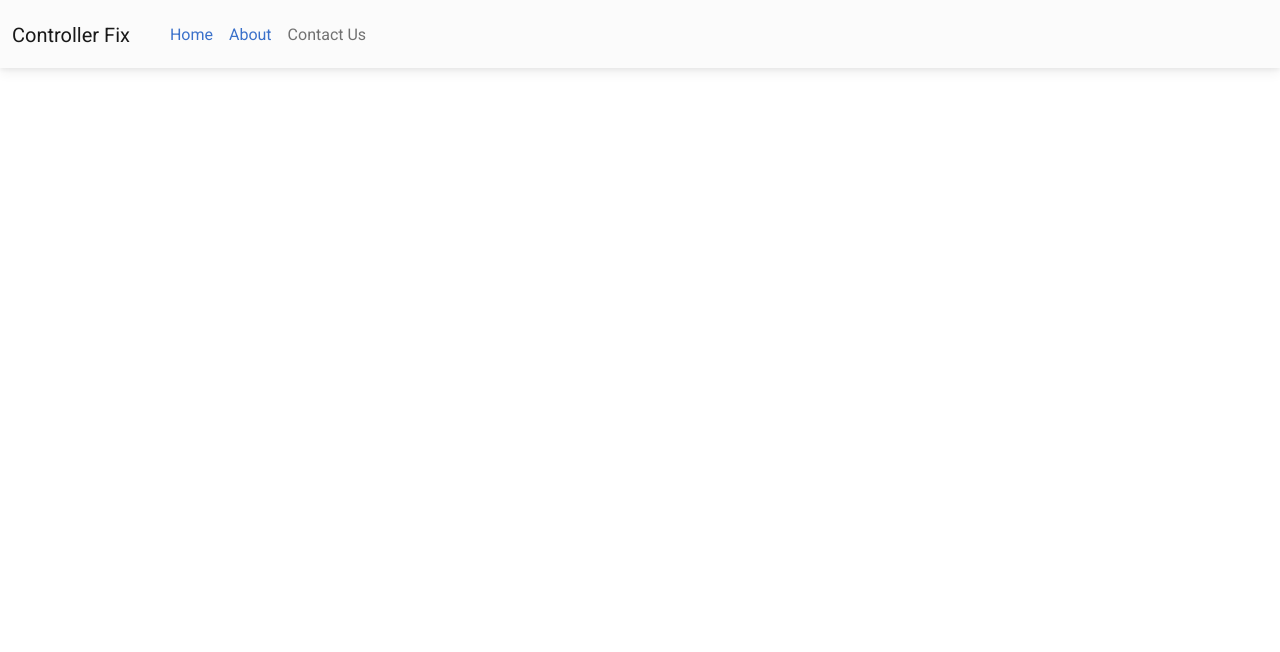
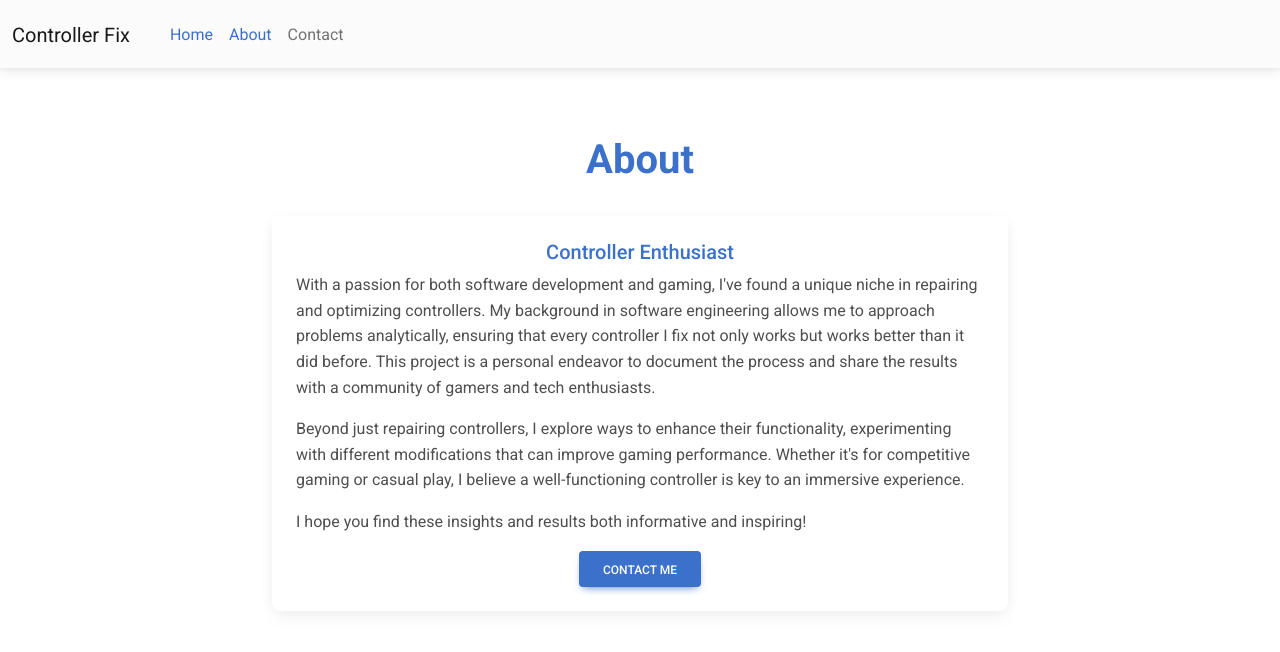
Before and after one commit to jdboisvert/control-fix-website, a React (Create React App) app in the folder controller-fix/: page /about in a window 1280 px wide. Shown: the top 652 px of the page. Built offline with nearby package versions, Linux system fonts and the light colour scheme.

Commit message:
feature: Added About page and formatted all the files.

```diff
--- a/controller-fix/src/App.js
+++ b/controller-fix/src/App.js
@@ -2,7 +2,8 @@ import React from 'react';
 import './App.css';
 import ControllerGrid from './components/ControllerGrid';
 import ControllerDetails from './components/ControllerDetails';
-import ContactForm from './components/ContactForm'; // Adjust the path as necessary
+import ContactForm from './components/ContactForm';
+import About from './components/About';
 import { BrowserRouter as Router, Routes, Route } from 'react-router-dom';
 import Navigation from './components/Navigation';
 
@@ -15,6 +16,7 @@ function App() {
           <Routes>
             <Route path="/" element={<ControllerGrid />} />
             <Route path="/controller/:id" element={<ControllerDetails />} />
+            <Route path="/about" element={<About />} />
             <Route path="/contact" element={<ContactForm />} />
           </Routes>
         </main>
--- /dev/null
+++ b/controller-fix/src/components/About.js
@@ -0,0 +1,45 @@
+import React from 'react';
+import {
+    MDBContainer,
+    MDBRow,
+    MDBCol,
+    MDBCard,
+    MDBCardBody,
+    MDBCardTitle,
+    MDBCardText,
+    MDBBtn,
+    MDBTypography
+} from 'mdb-react-ui-kit';
+
+const About = () => {
+    return (
+        <MDBContainer className="my-5">
+            <MDBTypography tag='h1' className='text-center mb-4 pb-2 text-primary fw-bold'>
+                About
+            </MDBTypography>
+            <MDBRow className='justify-content-center'>
+                <MDBCol md='8'>
+                    <MDBCard alignment='center'>
+                        <MDBCardBody>
+                            <MDBCardTitle className='text-primary'>
+                                Controller Enthusiast
+                            </MDBCardTitle>
+                            <MDBCardText className='text-start'>
+                                With a passion for both software development and gaming, I've found a unique niche in repairing and optimizing controllers. My background in software engineering allows me to approach problems analytically, ensuring that every controller I fix not only works but works better than it did before. This project is a personal endeavor to document the process and share the results with a community of gamers and tech enthusiasts.
+                            </MDBCardText>
+                            <MDBCardText className='text-start'>
+                                Beyond just repairing controllers, I explore ways to enhance their functionality, experimenting with different modifications that can improve gaming performance. Whether it's for competitive gaming or casual play, I believe a well-functioning controller is key to an immersive experience.
+                            </MDBCardText>
+                            <MDBCardText className='text-start'>
+                                I hope you find these insights and results both informative and inspiring!
+                            </MDBCardText>
+                            <MDBBtn color='primary' href='/contact'>Contact Me</MDBBtn>
+                        </MDBCardBody>
+                    </MDBCard>
+                </MDBCol>
+            </MDBRow>
+        </MDBContainer>
+    );
+}
+
+export default About;
--- a/controller-fix/src/components/ContactForm.js
+++ b/controller-fix/src/components/ContactForm.js
@@ -33,7 +33,7 @@ const ContactForm = () => {
       <MDBRow>
         <MDBCol md="6">
           <form onSubmit={handleSubmit}>
-            <p className="h4 text-center mb-4">Write to us</p>
+            <p className="h4 text-center mb-4">Let's get in touch!</p>
             <MDBInput
               label="Your name"
               type="text"
--- a/controller-fix/src/components/Navigation.js
+++ b/controller-fix/src/components/Navigation.js
@@ -51,7 +51,7 @@ const Navigation = () => {
                         </MDBNavbarItem>
                         <MDBNavbarItem>
                             <MDBNavbarLink href='/contact'>
-                    Contact Us
+                                Contact
                             </MDBNavbarLink>
                         </MDBNavbarItem>
                     </MDBNavbarNav>
```
Also changed, not shown: controller-fix/src/components/ControllerCard.js (line endings or trailing spaces), controller-fix/src/components/ControllerDetails.js (indentation only), controller-fix/src/components/ControllerGrid.js (line endings or trailing spaces). Lines whose indentation alone changed are shown as unchanged.
